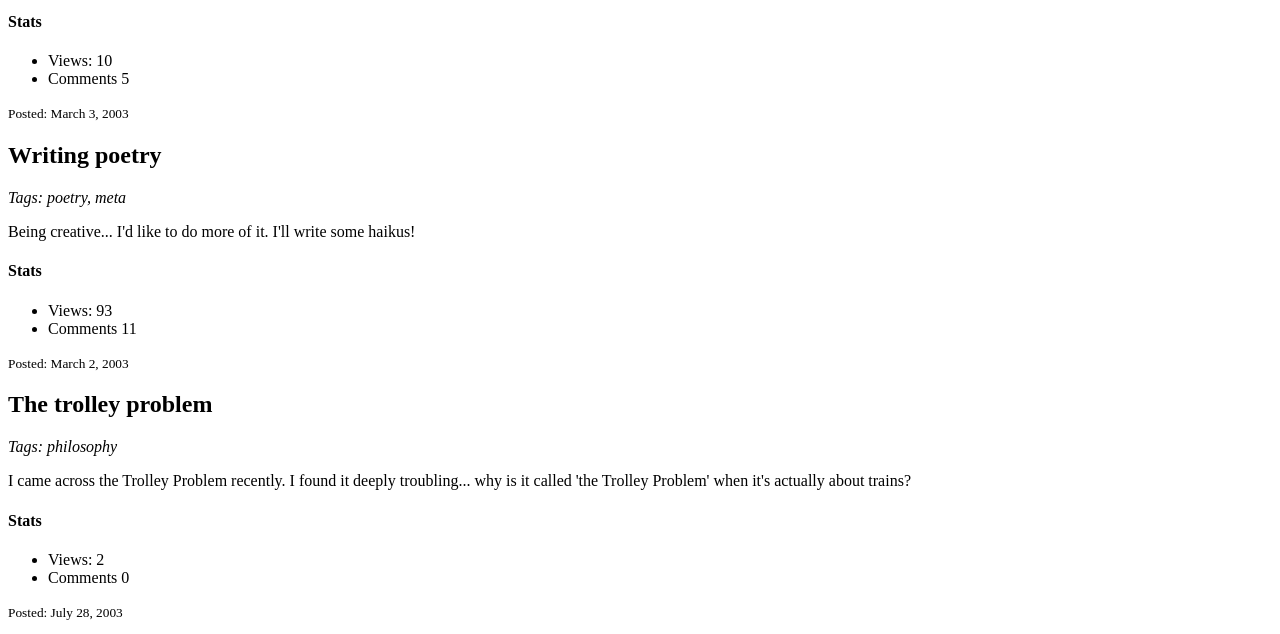
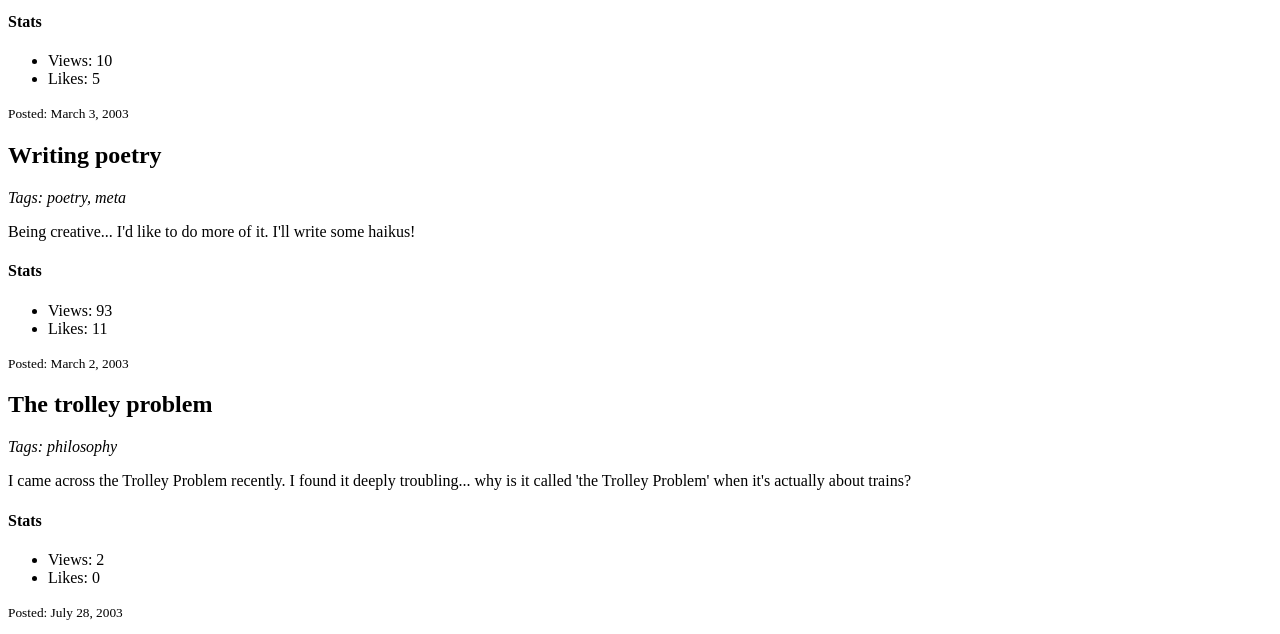
Before and after one commit to WeAreAcademy/html-simple-journal, a website: page index.html in a window 1280 px wide. Shown: the part 243-877 px from the top of the page. Drawn offline with Linux system fonts and the light colour scheme.

Commit message:
Rename comments to likes

```diff
--- a/index.html
+++ b/index.html
@@ -16,7 +16,7 @@
         <h4>Stats</h4>
         <ul>
           <li>Views: 10</li>
-          <li>Comments 5</li>
+          <li>Likes: 5</li>
         </ul>
         <p><small>Posted: March 3, 2003</small></p>
       </section>
@@ -27,7 +27,7 @@
         <h4>Stats</h4>
         <ul>
           <li>Views: 93</li>
-          <li>Comments 11</li>
+          <li>Likes: 11</li>
         </ul>
         <p><small>Posted: March 2, 2003</small></p>
       </section>
@@ -38,7 +38,7 @@
         <h4>Stats</h4>
         <ul>
           <li>Views: 2</li>
-          <li>Comments 0</li>
+          <li>Likes: 0</li>
         </ul>
         <p><small>Posted: July 28, 2003</small></p>
       </section>
```
